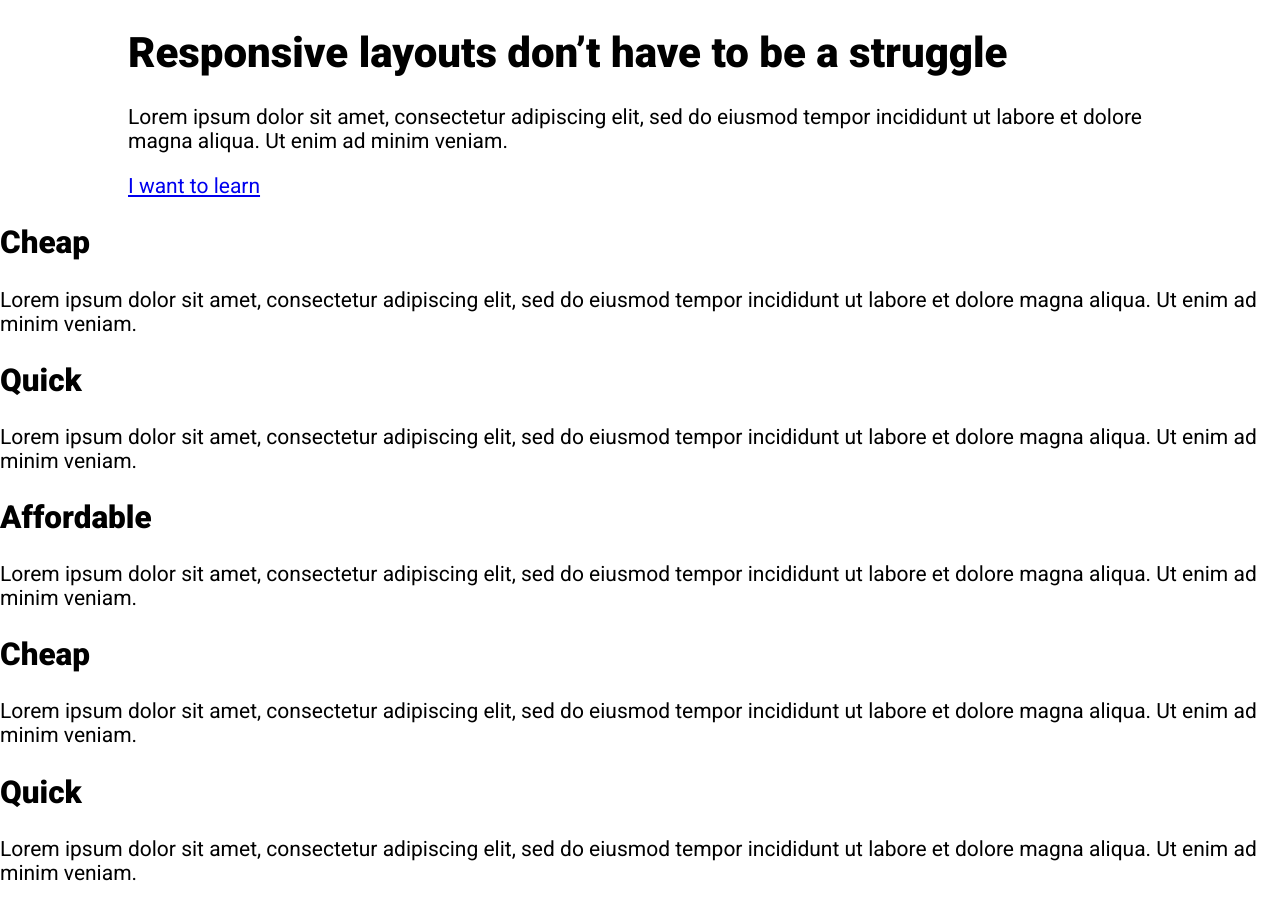
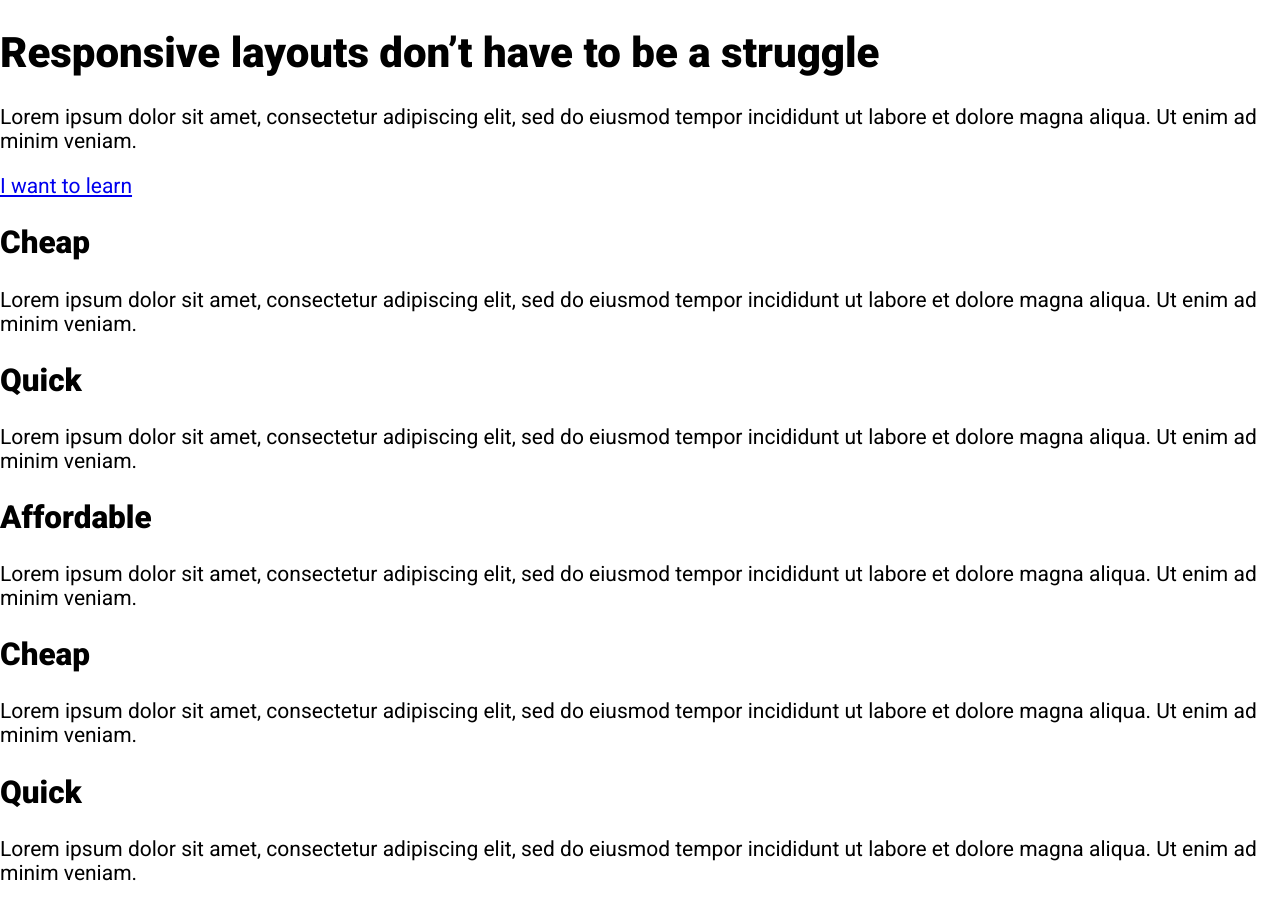
Before and after one commit to hoc-labs/flex-basics, a plain HTML site: page index.html in a window 1280 px wide. Drawn offline with Linux system fonts and the light colour scheme.

Commit message:
removed container styles

```diff
--- a/style.css
+++ b/style.css
@@ -10,8 +10,7 @@ body {
 }
 
 .container {
-    width: 80%;
-    margin: 0 auto;
+
 }
 
 .row {
```
